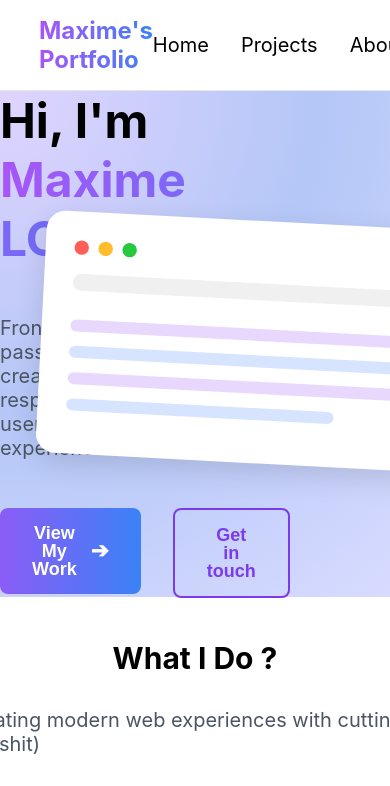
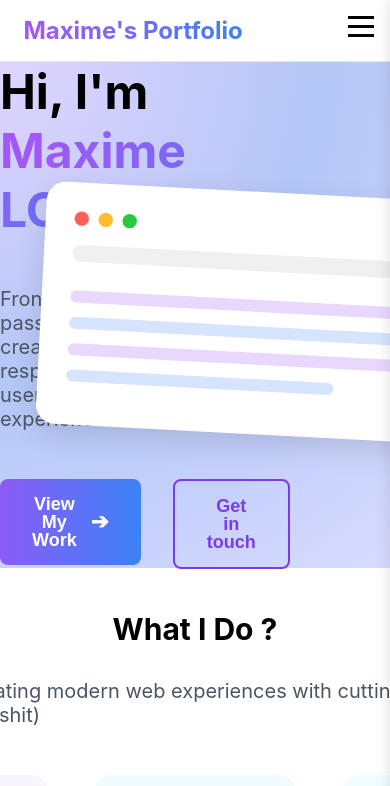
Before and after one commit to lombarma/my-portfolio-v3, an Angular app: page / in a window 390 px wide. Shown: the top 786 px of the page. Built offline with nearby package versions, Linux system fonts and the light colour scheme.

Commit message:
feat(header): add responsive header for mobile devices

```diff
--- a/src/app/header/header.component.html
+++ b/src/app/header/header.component.html
@@ -1,19 +1,25 @@
 <div class="wrapper">
-  <div class="header">
-    <section class="left-part">
-      <h2 class="text-2xl gradient-text">Maxime's Portfolio</h2>
-    </section>
-    <section class="right-part">
-      <nav>
-        <ul>
-          <li class="text-xl">
-            <a routerLink="/">Home</a>
-          </li>
-          <li class="text-xl"><a routerLink="/projects">Projects</a></li>
-          <li class="text-xl"><a routerLink="/about">About</a></li>
-          <li class="text-xl"><a routerLink="/contact">Contact</a></li>
-        </ul>
-      </nav>
-    </section>
-  </div>
+  <header class="header">
+    <h2 class="text-2xl gradient-text">Maxime's Portfolio</h2>
+
+    <button
+      class="menu-toggle"
+      [class.open]="menuOpen"
+      aria-label="Ouvrir / fermer le menu"
+      (click)="toggleMenu()"
+    >
+      <span></span><span></span><span></span>
+    </button>
+
+    <div class="backdrop" [class.show]="menuOpen" (click)="closeMenu()"></div>
+
+    <nav [class.open]="menuOpen">
+      <ul>
+        <li><a routerLink="/" (click)="closeMenu()">Home</a></li>
+        <li><a routerLink="/projects" (click)="closeMenu()">Projects</a></li>
+        <li><a routerLink="/about" (click)="closeMenu()">About</a></li>
+        <li><a routerLink="/contact" (click)="closeMenu()">Contact</a></li>
+      </ul>
+    </nav>
+  </header>
 </div>
--- a/src/app/header/header.component.scss
+++ b/src/app/header/header.component.scss
@@ -1,3 +1,8 @@
+/* =========================================================
+   BREAKPOINTS
+   ========================================================= */
+$break-md: 768px;
+$break-lg: 1024px;
 .wrapper {
   border-bottom: 1px solid #e5e7eb;
 }
@@ -6,21 +11,116 @@
   display: flex;
   justify-content: space-between;
   align-items: center;
-  margin: 0 10vw;
-  padding: 1rem 0;
+  padding: 1rem 10vw;
 }
 
-.right-part {
-  display: flex;
-  align-items: center;
+h2 {
+  margin: 0;
 }
 
-ul {
-  list-style: none;
-  display: flex;
-  gap: 2rem;
+/* =========================================================
+   NAVIGATION – Disposition desktop (≥ $break-md)
+   ========================================================= */
+nav {
+  ul {
+    list-style: none;
+    display: flex;
+    gap: 2rem;
+    margin: 0;
+    padding: 0;
+
+    a {
+      color: #000;
+      text-decoration: none;
+    }
+  }
 }
 
-a {
-  color: black;
+.menu-toggle {
+  display: none;
+  flex-direction: column;
+  gap: 6px;
+  background: none;
+  border: none;
+  cursor: pointer;
+  padding: 0;
+
+  position: fixed;
+  top: 1rem;
+  right: 1rem;
+  z-index: 1101;
+
+  span {
+    width: 26px;
+    height: 3px;
+    background: #000;
+    transition: transform 0.3s ease, opacity 0.3s linear;
+  }
+
+  &.open {
+    span:nth-child(1) {
+      transform: translateY(9px) rotate(45deg);
+    }
+    span:nth-child(2) {
+      opacity: 0;
+    }
+    span:nth-child(3) {
+      transform: translateY(-9px) rotate(-45deg);
+    }
+  }
 }
+.backdrop {
+  position: fixed;
+  inset: 0;
+  background: rgba(0, 0, 0, 0.25);
+  opacity: 0;
+  pointer-events: none;
+  transition: opacity 0.3s ease;
+  z-index: 1100;
+
+  &.show {
+    opacity: 1;
+    pointer-events: auto;
+  }
+}
+
+/* =========================================================
+   STYLE MOBILE  (< $break-md)
+   ========================================================= */
+@media (max-width: $break-md) {
+  .menu-toggle {
+    display: flex;
+  }
+
+  nav {
+    position: fixed;
+    top: 0;
+    right: 0;
+    width: 70%;
+    max-width: 280px;
+    height: 100vh;
+    background: #fff;
+    box-shadow: -4px 0 12px rgba(0, 0, 0, 0.08);
+    transform: translateX(100%);
+    transition: transform 0.3s ease;
+    display: flex;
+    justify-content: center;
+    align-items: center;
+    z-index: 1100;
+
+    &.open {
+      transform: translateX(0);
+    }
+
+    ul {
+      flex-direction: column;
+      align-items: center;
+      gap: 2rem;
+    }
+  }
+}
+@media (max-width: $break-lg) {
+  .header {
+    padding: 1rem 6vw;
+  }
+}
--- a/src/app/header/header.component.ts
+++ b/src/app/header/header.component.ts
@@ -7,4 +7,14 @@ import { RouterLink } from '@angular/router';
   templateUrl: './header.component.html',
   styleUrl: './header.component.scss',
 })
-export class HeaderComponent {}
+export class HeaderComponent {
+  menuOpen = false;
+
+  toggleMenu(): void {
+    this.menuOpen = !this.menuOpen;
+  }
+
+  closeMenu(): void {
+    this.menuOpen = false;
+  }
+}
```
